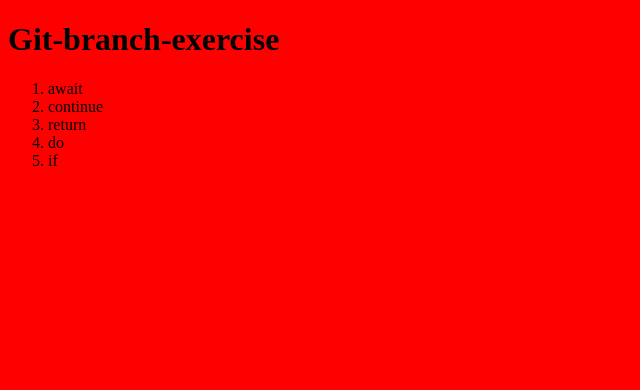
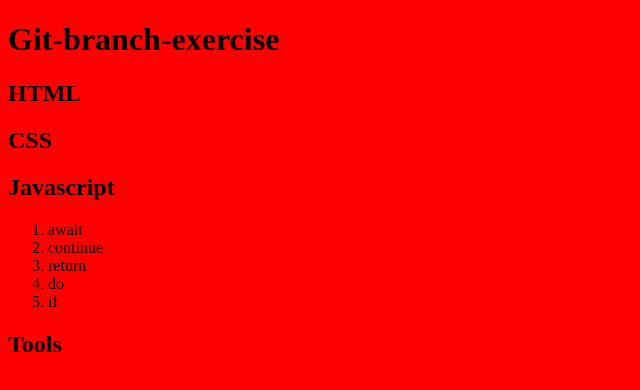
Before and after one commit to PalleGregersJensen/git-branch-exercise, a plain HTML site: page index.html in a window 1280 px wide. Shown: the whole page, without its empty margins (0-640 px from the left). Drawn offline with Linux system fonts and the light colour scheme.

Commit message:
add sections

```diff
--- a/index.html
+++ b/index.html
@@ -10,13 +10,28 @@
 <body>
     <h1>Git-branch-exercise</h1>
 
+<section id="html">
+    <h2>HTML</h2>
+</section>
+
+
+<section id="css">
+    <h2>CSS</h2>
+</section>
+
+<section id="javascript">
+        <h2>Javascript</h2>
     <ol>
         <li>await</li>
         <li>continue</li>
         <li>return</li>
         <li>do</li>
         <li>if</li>
+</section>
 
+<section id="tools">
+    <h2>Tools</h2>
+</section>
 
 
 
```
